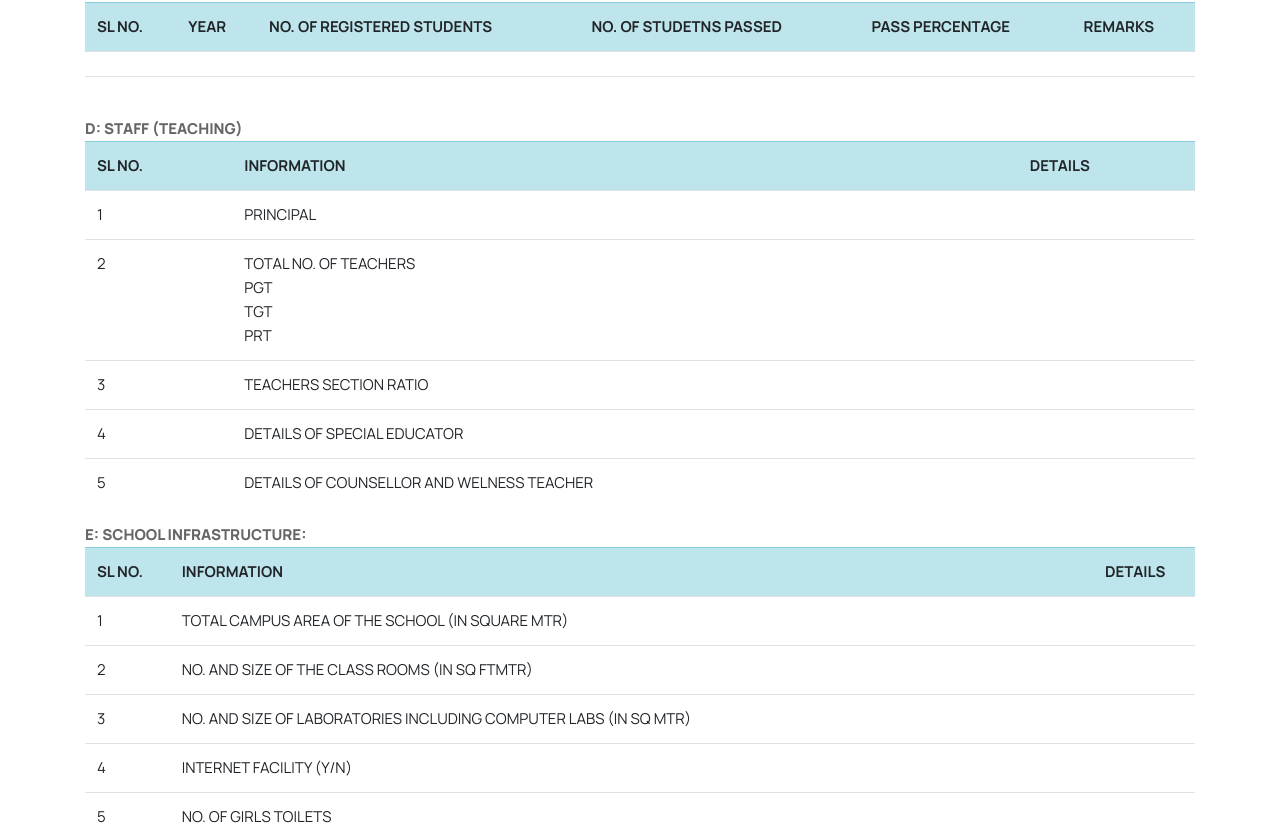
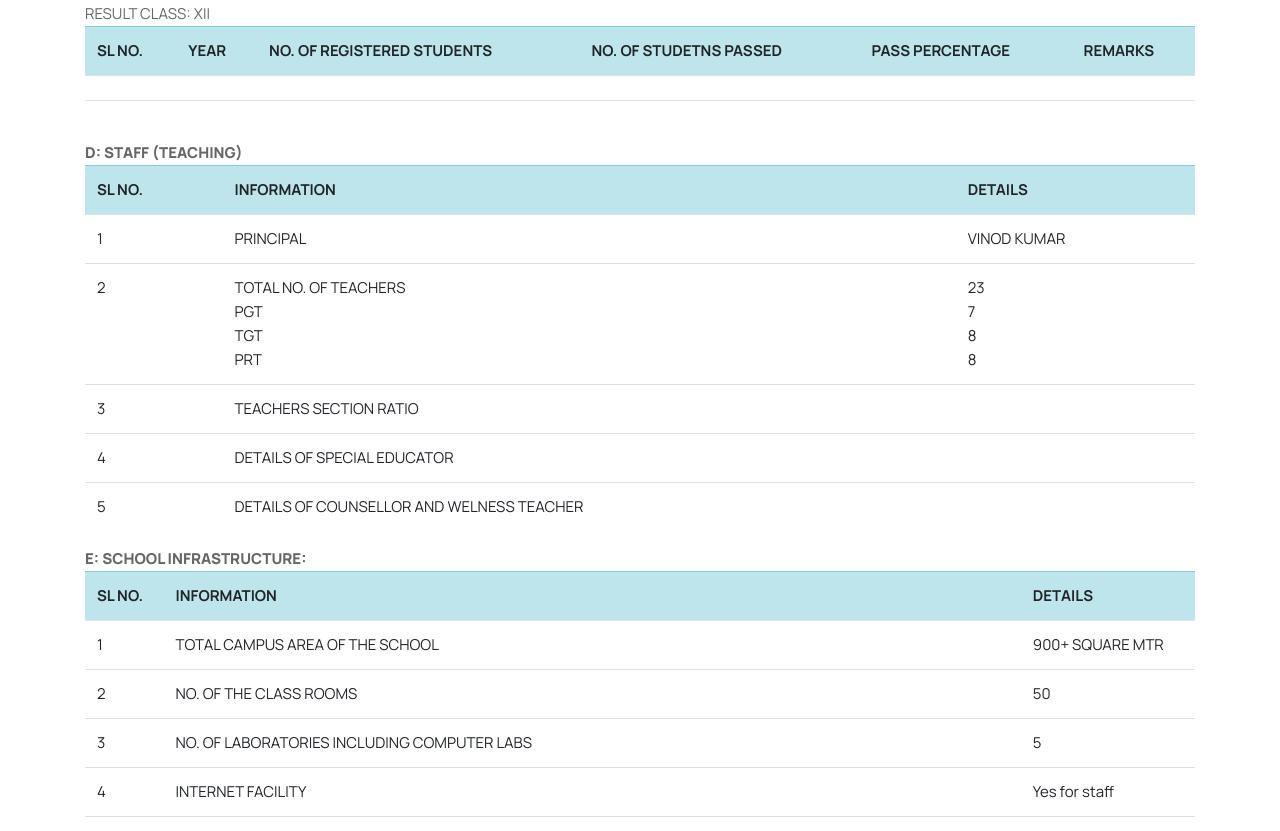
Before and after one commit to ChankitSaini/swamivivekanandschool.live, a plain HTML site: page disclosure.html in a window 1280 px wide. Shown: the part 1969-2800 px from the top of the page. Drawn offline with Linux system fonts and the light colour scheme.

Commit message:
I think its complete

```diff
--- a/disclosure.html
+++ b/disclosure.html
@@ -154,7 +154,7 @@
                 <div class="col-lg-8 offset-lg-2">
                     <h1>Mandatory Public Disclosure</h1>
                     <ul class="breadcrumb">
-                        <li><a href="#"><i class="fas fa-home"></i> Home</a></li>
+                        <li><a href="index.html"><i class="fas fa-home"></i> Home</a></li>
 
                         <li class="active">Mandatory Public Disclosure</li>
                     </ul>
@@ -196,12 +196,12 @@
                                         <tr>
                                             <td>4</td>
                                             <td>COMPLETE ADDRESS WITH PIN CODE</td>
-                                            <td>WARD NO-04 GANDHI NAGAR OPP.NEW ANAJ MANDI TAURU DISTT-NUH(MEWAT)HARYANA-122105</td>
+                                            <td>WARD NO-04 GANDHI NAGAR OPP. NEW ANAJ MANDI TAURU,<br>NUH(MEWAT), HARYANA - 122105</td>
                                         </tr>
                                         <tr>
                                             <td>5</td>
                                             <td>PRINCIPAL NAME:</td>
-                                            <td>VINOD KUMAR</td>
+                                            <td>VINOD KUMAR (M.A B.ED)</td>
                                         </tr>
                                         <tr>
                                             <td>6</td>
@@ -390,12 +390,12 @@
                                         <tr>
                                             <td>1</td>
                                             <td>PRINCIPAL</td>
-                                            <td></td>
+                                            <td>VINOD KUMAR</td>
                                         </tr>
                                         <tr>
                                             <td>2</td>
                                             <td>TOTAL NO. OF TEACHERS<br />PGT<br />TGT<br />PRT</td>
-                                            <td></td>
+                                            <td>23 <br>7 <br>8 <br>8</td>
                                         </tr>
                                         <tr>
                                             <td>3</td>
@@ -423,33 +423,33 @@
                                         </tr>
                                         <tr>
                                             <td>1</td>
-                                            <td>TOTAL CAMPUS AREA OF THE SCHOOL (IN SQUARE MTR)</td>
-                                            <td></td>
+                                            <td>TOTAL CAMPUS AREA OF THE SCHOOL</td>
+                                            <td>900+ SQUARE MTR</td>
                                         </tr>
                                         <tr>
                                             <td>2</td>
-                                            <td>NO. AND SIZE OF THE CLASS ROOMS (IN SQ FTMTR)</td>
-                                            <td></td>
+                                            <td>NO. OF THE CLASS ROOMS</td>
+                                            <td>50</td>
                                         </tr>
                                         <tr>
                                             <td>3</td>
-                                            <td>NO. AND SIZE OF LABORATORIES INCLUDING COMPUTER LABS (IN SQ MTR)</td>
-                                            <td></td>
+                                            <td>NO. OF LABORATORIES INCLUDING COMPUTER LABS</td>
+                                            <td>5</td>
                                         </tr>
                                         <tr>
                                             <td>4</td>
-                                            <td>INTERNET FACILITY (Y/N)</td>
-                                            <td></td>
+                                            <td>INTERNET FACILITY</td>
+                                            <td>Yes for staff</td>
                                         </tr>
                                         <tr>
                                             <td>5</td>
                                             <td>NO. OF GIRLS TOILETS</td>
-                                            <td></td>
+                                            <td>2</td>
                                         </tr>
                                         <tr>
                                             <td>6</td>
                                             <td>NO. OF BOYS TOILETS</td>
-                                            <td></td>
+                                            <td>2</td>
                                         </tr>
                                         <tr>
                                             <td>7</td>
@@ -457,7 +457,7 @@
                                                 LINK OF YOUTUBE VIDEO OF THE INSPECTION OF SCHOOL COVERING THE
                                                 INFRASTRUCTURE OF THE SCHOOL
                                             </td>
-                                            <td></td>
+                                            <td><a href="https://www.youtube.com/watch?v=XgbWr-7wQlU">YouTube</a></td>
                                         </tr>
                                     </table>
                                 </li>
```
Also changed, not shown: about-us.html (+4 -4 lines), academics.html (+1 -1 lines), achievements.html (+1 -1 lines), contact-us.html (+1 -1 lines), gallery.html (+1 -1 lines), news-updates.html (+1 -1 lines), student-zone.html (+1 -1 lines).
